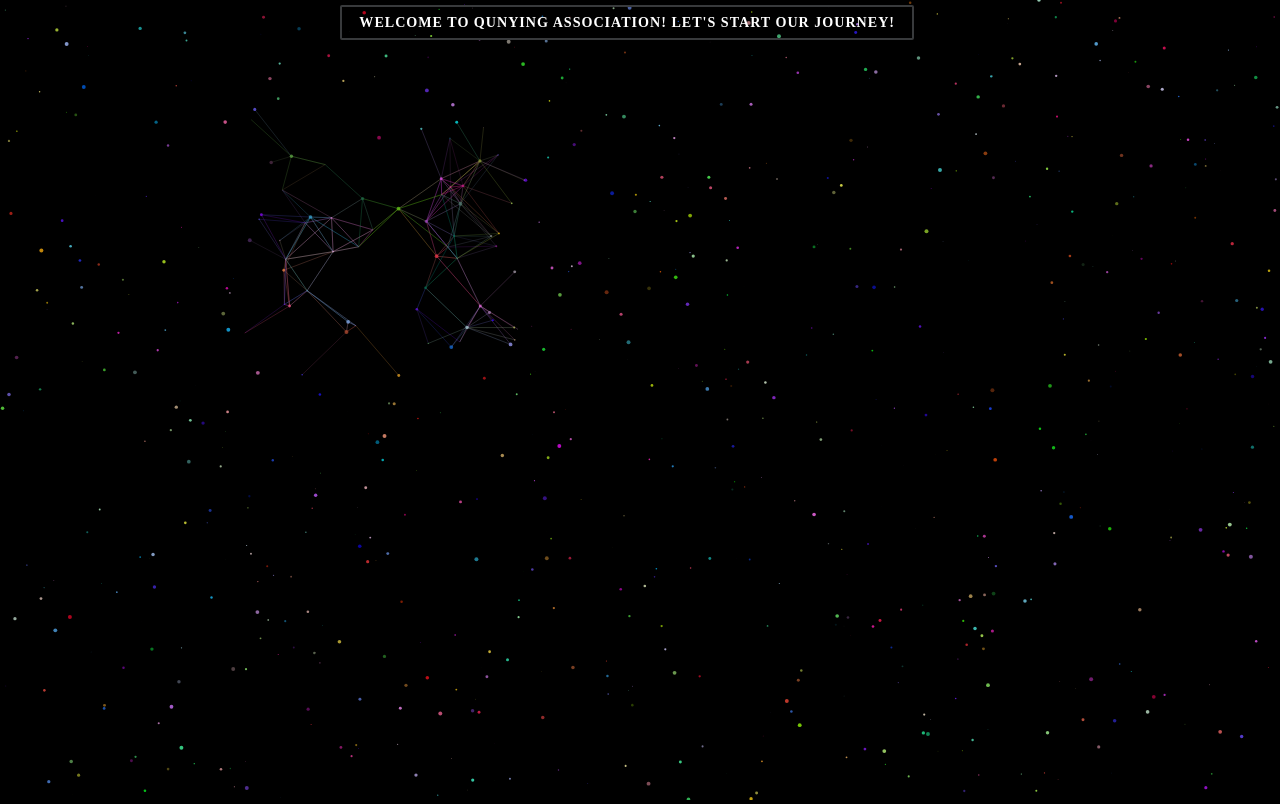
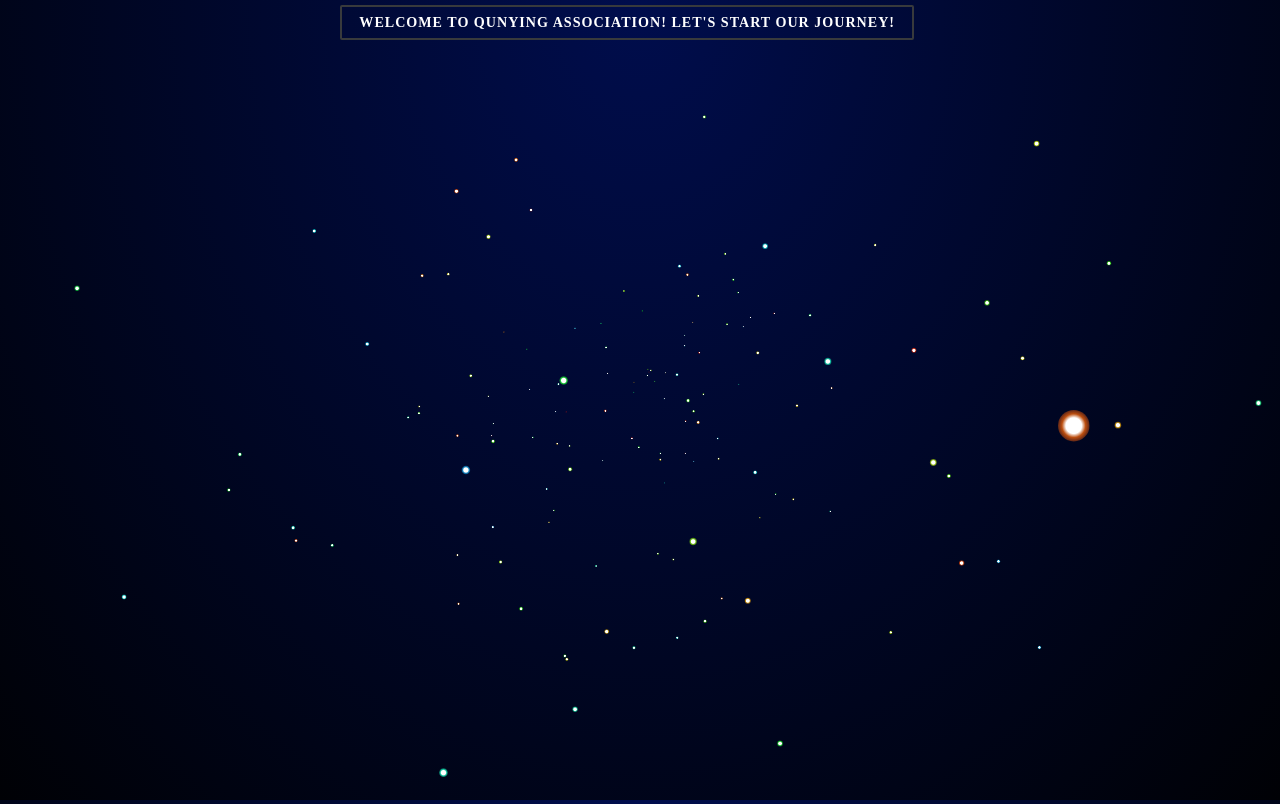
Before and after one commit to qya-beta/welcome, a plain HTML site: page index.html in a window 1280 px wide. Drawn offline with nearby package versions, Linux system fonts and the light colour scheme; animation ran at ten frames a second.

Commit message:
Update index.html

```diff
--- a/index.html
+++ b/index.html
@@ -4,10 +4,19 @@
 <link rel="shortcut icon" type="image/x-icon" href="https://raw.githubusercontent.com/qunyingplus/home/master/QYAICON.png" media="screen"/>
 <meta charset="utf-8">
 <title>Welcome | QunYing Association</title>
-<script src="js/jquery.min.js"></script>
 <style>
-html, body { background: #000; margin: 0; padding:0;}
-canvas { width: 100%; height: 100%; position: absolute; }
+html {
+  height: 100%;
+  background-image: -webkit-radial-gradient(ellipse farthest-corner at center top, #000d4d 0%, #000105 100%);
+  background-image: radial-gradient(ellipse farthest-corner at center top, #000d4d 0%, #000105 100%);
+  cursor: move;
+}
+
+body {
+  width: 100%;
+  margin: 0;
+  overflow: hidden;
+}
 
 /* Demo Buttons Style */
 .codrops-demos {
@@ -42,158 +51,338 @@ canvas { width: 100%; height: 100%; position: absolute; }
 </head>
 
 <body>
-
 <nav class="codrops-demos">
 	<a class="current-demo" href="https://qya-beta.github.io/homepage">Welcome to QunYing Association! Let's Start Our Journey!</a>
 </nav>
 
-<canvas></canvas>
+<canvas id="canv"></canvas>
 <script>
-$(function(){
-  var canvas = document.querySelector('canvas'),
-      ctx = canvas.getContext('2d')
-  canvas.width = window.innerWidth;
-  canvas.height = window.innerHeight;
-  ctx.lineWidth = .3;
-  ctx.strokeStyle = (new Color(150)).style;
+var num = 200;
+var w = window.innerWidth;
+var h = window.innerHeight;
+var max = 100;
+var _x = 0;
+var _y = 0;
+var _z = 150;
+var dtr = function(d) {
+  return d * Math.PI / 180;
+};
 
-  var mousePosition = {
-    x: 30 * canvas.width / 100,
-    y: 30 * canvas.height / 100
+var rnd = function() {
+  return Math.sin(Math.floor(Math.random() * 360) * Math.PI / 180);
+};
+var dist = function(p1, p2, p3) {
+  return Math.sqrt(Math.pow(p2.x - p1.x, 2) + Math.pow(p2.y - p1.y, 2) + Math.pow(p2.z - p1.z, 2));
+};
+
+var cam = {
+  obj: {
+    x: _x,
+    y: _y,
+    z: _z
+  },
+  dest: {
+    x: 0,
+    y: 0,
+    z: 1
+  },
+  dist: {
+    x: 0,
+    y: 0,
+    z: 200
+  },
+  ang: {
+    cplane: 0,
+    splane: 0,
+    ctheta: 0,
+    stheta: 0
+  },
+  zoom: 1,
+  disp: {
+    x: w / 2,
+    y: h / 2,
+    z: 0
+  },
+  upd: function() {
+    cam.dist.x = cam.dest.x - cam.obj.x;
+    cam.dist.y = cam.dest.y - cam.obj.y;
+    cam.dist.z = cam.dest.z - cam.obj.z;
+    cam.ang.cplane = -cam.dist.z / Math.sqrt(cam.dist.x * cam.dist.x + cam.dist.z * cam.dist.z);
+    cam.ang.splane = cam.dist.x / Math.sqrt(cam.dist.x * cam.dist.x + cam.dist.z * cam.dist.z);
+    cam.ang.ctheta = Math.sqrt(cam.dist.x * cam.dist.x + cam.dist.z * cam.dist.z) / Math.sqrt(cam.dist.x * cam.dist.x + cam.dist.y * cam.dist.y + cam.dist.z * cam.dist.z);
+    cam.ang.stheta = -cam.dist.y / Math.sqrt(cam.dist.x * cam.dist.x + cam.dist.y * cam.dist.y + cam.dist.z * cam.dist.z);
+  }
+};
+
+var trans = {
+  parts: {
+    sz: function(p, sz) {
+      return {
+        x: p.x * sz.x,
+        y: p.y * sz.y,
+        z: p.z * sz.z
+      };
+    },
+    rot: {
+      x: function(p, rot) {
+        return {
+          x: p.x,
+          y: p.y * Math.cos(dtr(rot.x)) - p.z * Math.sin(dtr(rot.x)),
+          z: p.y * Math.sin(dtr(rot.x)) + p.z * Math.cos(dtr(rot.x))
+        };
+      },
+      y: function(p, rot) {
+        return {
+          x: p.x * Math.cos(dtr(rot.y)) + p.z * Math.sin(dtr(rot.y)),
+          y: p.y,
+          z: -p.x * Math.sin(dtr(rot.y)) + p.z * Math.cos(dtr(rot.y))
+        };
+      },
+      z: function(p, rot) {
+        return {
+          x: p.x * Math.cos(dtr(rot.z)) - p.y * Math.sin(dtr(rot.z)),
+          y: p.x * Math.sin(dtr(rot.z)) + p.y * Math.cos(dtr(rot.z)),
+          z: p.z
+        };
+      }
+    },
+    pos: function(p, pos) {
+      return {
+        x: p.x + pos.x,
+        y: p.y + pos.y,
+        z: p.z + pos.z
+      };
+    }
+  },
+  pov: {
+    plane: function(p) {
+      return {
+        x: p.x * cam.ang.cplane + p.z * cam.ang.splane,
+        y: p.y,
+        z: p.x * -cam.ang.splane + p.z * cam.ang.cplane
+      };
+    },
+    theta: function(p) {
+      return {
+        x: p.x,
+        y: p.y * cam.ang.ctheta - p.z * cam.ang.stheta,
+        z: p.y * cam.ang.stheta + p.z * cam.ang.ctheta
+      };
+    },
+    set: function(p) {
+      return {
+        x: p.x - cam.obj.x,
+        y: p.y - cam.obj.y,
+        z: p.z - cam.obj.z
+      };
+    }
+  },
+  persp: function(p) {
+    return {
+      x: p.x * cam.dist.z / p.z * cam.zoom,
+      y: p.y * cam.dist.z / p.z * cam.zoom,
+      z: p.z * cam.zoom,
+      p: cam.dist.z / p.z
+    };
+  },
+  disp: function(p, disp) {
+    return {
+      x: p.x + disp.x,
+      y: -p.y + disp.y,
+      z: p.z + disp.z,
+      p: p.p
+    };
+  },
+  steps: function(_obj_, sz, rot, pos, disp) {
+    var _args = trans.parts.sz(_obj_, sz);
+    _args = trans.parts.rot.x(_args, rot);
+    _args = trans.parts.rot.y(_args, rot);
+    _args = trans.parts.rot.z(_args, rot);
+    _args = trans.parts.pos(_args, pos);
+    _args = trans.pov.plane(_args);
+    _args = trans.pov.theta(_args);
+    _args = trans.pov.set(_args);
+    _args = trans.persp(_args);
+    _args = trans.disp(_args, disp);
+    return _args;
+  }
+};
+
+(function() {
+  "use strict";
+  var threeD = function(param) {
+    this.transIn = {};
+    this.transOut = {};
+    this.transIn.vtx = (param.vtx);
+    this.transIn.sz = (param.sz);
+    this.transIn.rot = (param.rot);
+    this.transIn.pos = (param.pos);
   };
 
-  var dots = {
-    nb: 750,
-    distance: 50,
-    d_radius: 100,
-    array: []
+  threeD.prototype.vupd = function() {
+    this.transOut = trans.steps(
+
+      this.transIn.vtx,
+      this.transIn.sz,
+      this.transIn.rot,
+      this.transIn.pos,
+      cam.disp
+    );
   };
 
-  function colorValue(min) {
-    return Math.floor(Math.random() * 255 + min);
-  }
+  var Build = function() {
+    this.vel = 0.04;
+    this.lim = 360;
+    this.diff = 200;
+    this.initPos = 100;
+    this.toX = _x;
+    this.toY = _y;
+    this.go();
+  };
 
-  function createColorStyle(r,g,b) {
-    return 'rgba(' + r + ',' + g + ',' + b + ', 0.8)';
-  }
+  Build.prototype.go = function() {
+    this.canvas = document.getElementById("canv");
+    this.canvas.width = window.innerWidth;
+    this.canvas.height = window.innerHeight;
+    this.$ = canv.getContext("2d");
+    this.$.globalCompositeOperation = 'source-over';
+    this.varr = [];
+    this.dist = [];
+    this.calc = [];
 
-  function mixComponents(comp1, weight1, comp2, weight2) {
-    return (comp1 * weight1 + comp2 * weight2) / (weight1 + weight2);
-  }
+    for (var i = 0, len = num; i < len; i++) {
+      this.add();
+    }
 
-  function averageColorStyles(dot1, dot2) {
-    var color1 = dot1.color,
-        color2 = dot2.color;
+    this.rotObj = {
+      x: 0,
+      y: 0,
+      z: 0
+    };
+    this.objSz = {
+      x: w / 5,
+      y: h / 5,
+      z: w / 5
+    };
+  };
 
-    var r = mixComponents(color1.r, dot1.radius, color2.r, dot2.radius),
-        g = mixComponents(color1.g, dot1.radius, color2.g, dot2.radius),
-        b = mixComponents(color1.b, dot1.radius, color2.b, dot2.radius);
-    return createColorStyle(Math.floor(r), Math.floor(g), Math.floor(b));
-  }
+  Build.prototype.add = function() {
+    this.varr.push(new threeD({
+      vtx: {
+        x: rnd(),
+        y: rnd(),
+        z: rnd()
+      },
+      sz: {
+        x: 0,
+        y: 0,
+        z: 0
+      },
+      rot: {
+        x: 20,
+        y: -20,
+        z: 0
+      },
+      pos: {
+        x: this.diff * Math.sin(360 * Math.random() * Math.PI / 180),
+        y: this.diff * Math.sin(360 * Math.random() * Math.PI / 180),
+        z: this.diff * Math.sin(360 * Math.random() * Math.PI / 180)
+      }
+    }));
+    this.calc.push({
+      x: 360 * Math.random(),
+      y: 360 * Math.random(),
+      z: 360 * Math.random()
+    });
+  };
 
-  function Color(min) {
-    min = min || 0;
-    this.r = colorValue(min);
-    this.g = colorValue(min);
-    this.b = colorValue(min);
-    this.style = createColorStyle(this.r, this.g, this.b);
-  }
+  Build.prototype.upd = function() {
+    cam.obj.x += (this.toX - cam.obj.x) * 0.05;
+    cam.obj.y += (this.toY - cam.obj.y) * 0.05;
+  };
 
-  function Dot(){
-    this.x = Math.random() * canvas.width;
-    this.y = Math.random() * canvas.height;
+  Build.prototype.draw = function() {
+    this.$.clearRect(0, 0, this.canvas.width, this.canvas.height);
+    cam.upd();
+    this.rotObj.x += 0.1;
+    this.rotObj.y += 0.1;
+    this.rotObj.z += 0.1;
 
-    this.vx = -.5 + Math.random();
-    this.vy = -.5 + Math.random();
+    for (var i = 0; i < this.varr.length; i++) {
+      for (var val in this.calc[i]) {
+        if (this.calc[i].hasOwnProperty(val)) {
+          this.calc[i][val] += this.vel;
+          if (this.calc[i][val] > this.lim) this.calc[i][val] = 0;
+        }
+      }
 
-    this.radius = Math.random() * 2;
-
-    this.color = new Color();
-    console.log(this);
-  }
-
-  Dot.prototype = {
-    draw: function(){
-      ctx.beginPath();
-      ctx.fillStyle = this.color.style;
-      ctx.arc(this.x, this.y, this.radius, 0, Math.PI * 2, false);
-      ctx.fill();
+      this.varr[i].transIn.pos = {
+        x: this.diff * Math.cos(this.calc[i].x * Math.PI / 180),
+        y: this.diff * Math.sin(this.calc[i].y * Math.PI / 180),
+        z: this.diff * Math.sin(this.calc[i].z * Math.PI / 180)
+      };
+      this.varr[i].transIn.rot = this.rotObj;
+      this.varr[i].transIn.sz = this.objSz;
+      this.varr[i].vupd();
+      if (this.varr[i].transOut.p < 0) continue;
+      var g = this.$.createRadialGradient(this.varr[i].transOut.x, this.varr[i].transOut.y, this.varr[i].transOut.p, this.varr[i].transOut.x, this.varr[i].transOut.y, this.varr[i].transOut.p * 2);
+      this.$.globalCompositeOperation = 'lighter';
+      g.addColorStop(0, 'hsla(255, 255%, 255%, 1)');
+      g.addColorStop(.5, 'hsla(' + (i + 2) + ',85%, 40%,1)');
+      g.addColorStop(1, 'hsla(' + (i) + ',85%, 40%,.5)');
+      this.$.fillStyle = g;
+      this.$.beginPath();
+      this.$.arc(this.varr[i].transOut.x, this.varr[i].transOut.y, this.varr[i].transOut.p * 2, 0, Math.PI * 2, false);
+      this.$.fill();
+      this.$.closePath();
     }
   };
+  Build.prototype.anim = function() {
+    window.requestAnimationFrame = (function() {
+      return window.requestAnimationFrame ||
+        function(callback, element) {
+          window.setTimeout(callback, 1000 / 60);
+        };
+    })();
+    var anim = function() {
+      this.upd();
+      this.draw();
+      window.requestAnimationFrame(anim);
+    }.bind(this);
+    window.requestAnimationFrame(anim);
+  };
 
-  function createDots(){
-    for(i = 0; i < dots.nb; i++){
-      dots.array.push(new Dot());
-    }
-  }
+  Build.prototype.run = function() {
+    this.anim();
 
-  function moveDots() {
-    for(i = 0; i < dots.nb; i++){
-
-      var dot = dots.array[i];
-
-      if(dot.y < 0 || dot.y > canvas.height){
-        dot.vx = dot.vx;
-        dot.vy = - dot.vy;
+    window.addEventListener('mousemove', function(e) {
+      this.toX = (e.clientX - this.canvas.width / 2) * -0.8;
+      this.toY = (e.clientY - this.canvas.height / 2) * 0.8;
+    }.bind(this));
+    window.addEventListener('touchmove', function(e) {
+      e.preventDefault();
+      this.toX = (e.touches[0].clientX - this.canvas.width / 2) * -0.8;
+      this.toY = (e.touches[0].clientY - this.canvas.height / 2) * 0.8;
+    }.bind(this));
+    window.addEventListener('mousedown', function(e) {
+      for (var i = 0; i < 100; i++) {
+        this.add();
       }
-      else if(dot.x < 0 || dot.x > canvas.width){
-        dot.vx = - dot.vx;
-        dot.vy = dot.vy;
+    }.bind(this));
+    window.addEventListener('touchstart', function(e) {
+      e.preventDefault();
+      for (var i = 0; i < 100; i++) {
+        this.add();
       }
-      dot.x += dot.vx;
-      dot.y += dot.vy;
-    }
-  }
-
-  function connectDots() {
-    for(i = 0; i < dots.nb; i++){
-      for(j = 0; j < dots.nb; j++){
-        i_dot = dots.array[i];
-        j_dot = dots.array[j];
-
-        if((i_dot.x - j_dot.x) < dots.distance && (i_dot.y - j_dot.y) < dots.distance && (i_dot.x - j_dot.x) > - dots.distance && (i_dot.y - j_dot.y) > - dots.distance){
-          if((i_dot.x - mousePosition.x) < dots.d_radius && (i_dot.y - mousePosition.y) < dots.d_radius && (i_dot.x - mousePosition.x) > - dots.d_radius && (i_dot.y - mousePosition.y) > - dots.d_radius){
-            ctx.beginPath();
-            ctx.strokeStyle = averageColorStyles(i_dot, j_dot);
-            ctx.moveTo(i_dot.x, i_dot.y);
-            ctx.lineTo(j_dot.x, j_dot.y);
-            ctx.stroke();
-            ctx.closePath();
-          }
-        }
-      }
-    }
-  }
-
-  function drawDots() {
-    for(i = 0; i < dots.nb; i++){
-      var dot = dots.array[i];
-      dot.draw();
-    }
-  }
-
-  function animateDots() {
-    ctx.clearRect(0, 0, canvas.width, canvas.height);
-    moveDots();
-    connectDots();
-    drawDots();
-
-    requestAnimationFrame(animateDots);
-  }
-
-  $('canvas').on('mousemove', function(e){
-    mousePosition.x = e.pageX;
-    mousePosition.y = e.pageY;
-  });
-
-  $('canvas').on('mouseleave', function(e){
-    mousePosition.x = canvas.width / 2;
-    mousePosition.y = canvas.height / 2;
-  });
-
-  createDots();
-  requestAnimationFrame(animateDots);
-});
+    }.bind(this));
+  };
+  var app = new Build();
+  app.run();
+})();
+window.addEventListener('resize', function() {
+  canvas.width = w = window.innerWidth;
+  canvas.height = h = window.innerHeight;
+}, false);
 </script>
 </body>
 </html>
```
